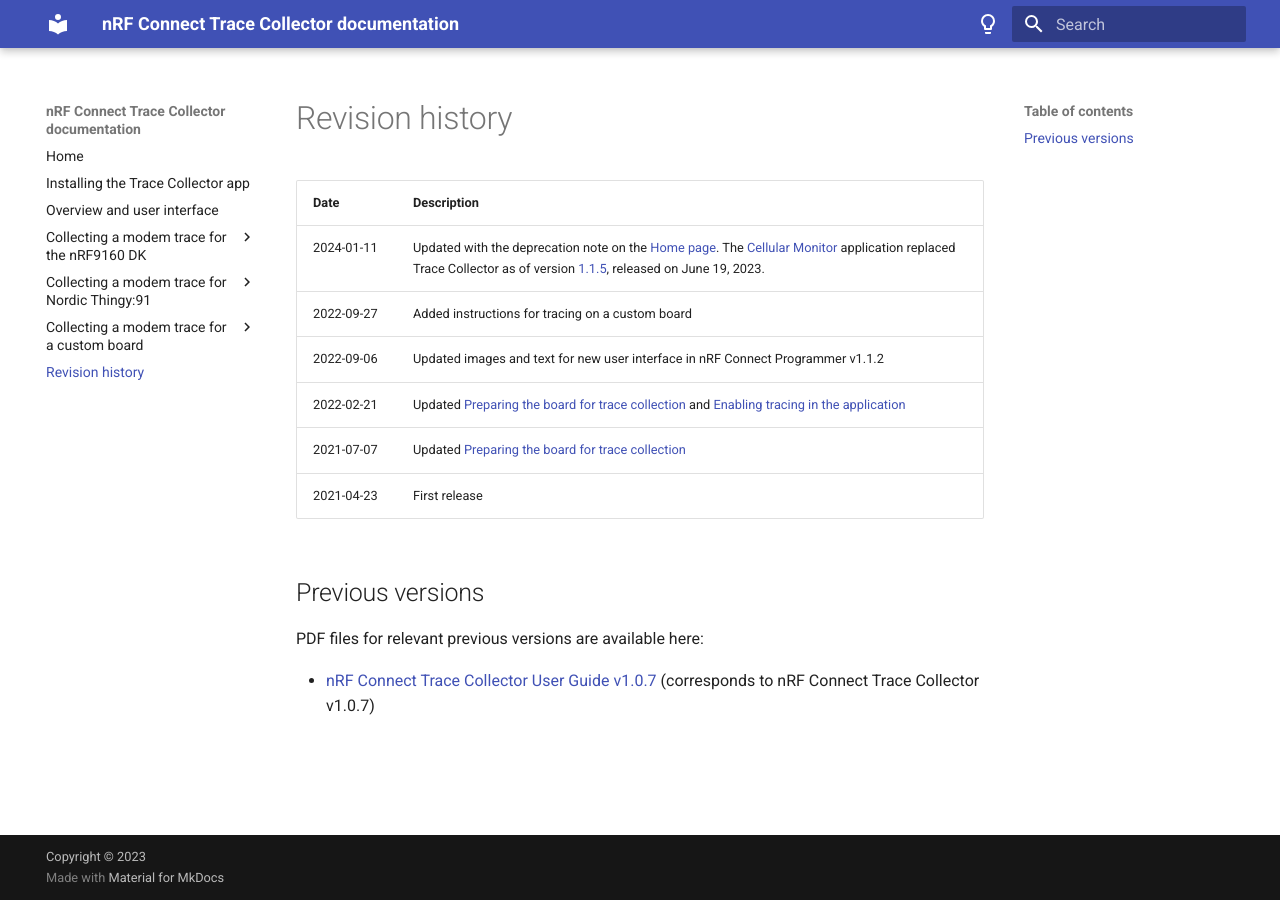
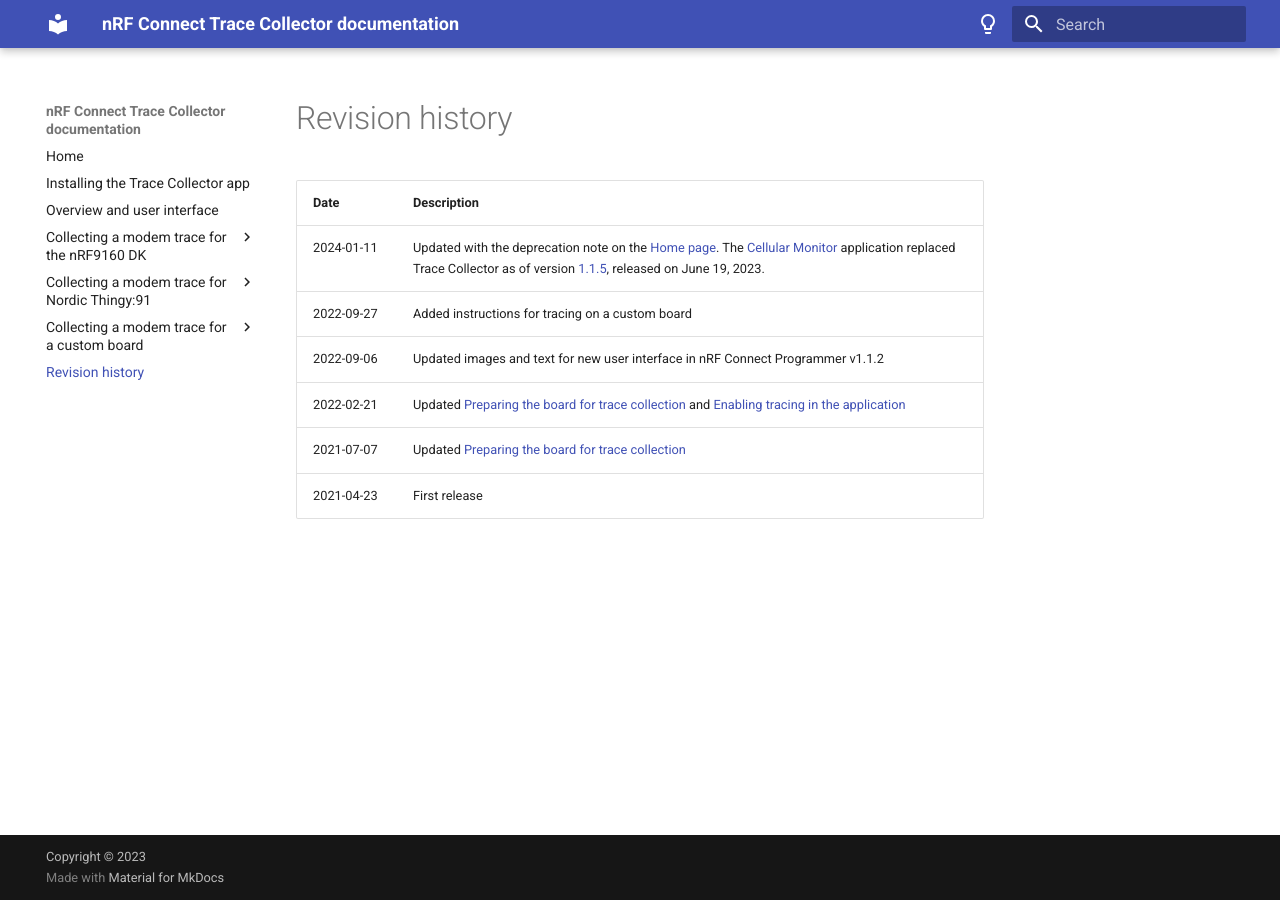
Before and after one commit to NordicSemiconductor/pc-nrfconnect-tracecollector, an MkDocs documentation site: the page built from doc/docs/revision_history_tc.md, in a window 1280 px wide. Built offline with MkDocs 1.6.1 and Material for MkDocs 9.7.7, drawn with Linux system fonts in a browser that asks for light colours.

Commit message:
doc: update Infocenter links (#79)
* doc: update Infocenter links

Replaced Infocenter links with TechDocs ones.

Signed-off-by: Grzegorz Ferenc <Grzegorz.Ferenc@nordicsemi.no>

* Fix: lint

* update changelog

Signed-off-by: Grzegorz Ferenc <Grzegorz.Ferenc@nordicsemi.no>

* remove previous version links

Signed-off-by: Grzegorz Ferenc <Grzegorz.Ferenc@nordicsemi.no>

---------

Signed-off-by: Grzegorz Ferenc <Grzegorz.Ferenc@nordicsemi.no>
Co-authored-by: kylebonnici <kylebonnici@hotmail.com>

```diff
--- a/doc/docs/revision_history_tc.md
+++ b/doc/docs/revision_history_tc.md
@@ -8,9 +8,3 @@
 | 2022-02-21 | Updated [Preparing the board for trace collection](nrf9160_preparing.md) and [Enabling tracing in the application](nrf9160_enabling.md) |
 | 2021-07-07 | Updated [Preparing the board for trace collection](nrf9160_preparing.md)             |
 | 2021-04-23 | First release                                                |
-
-## Previous versions
-
-PDF files for relevant previous versions are available here:
-
-- [nRF Connect Trace Collector User Guide v1.0.7](https://infocenter.nordicsemi.com/pdf/nRF_Connect_Trace_Collector_User_Guide_v1.0.7.pdf) (corresponds to nRF Connect Trace Collector v1.0.7)
--- a/package.json
+++ b/package.json
@@ -1,6 +1,6 @@
 {
     "name": "pc-nrfconnect-tracecollector",
-    "version": "1.1.5",
+    "version": "1.1.6",
     "displayName": "Trace Collector",
     "description": "Deprecated: Capture nRF91 modem trace",
     "homepage": "https://github.com/NordicSemiconductor/pc-nrfconnect-tracecollector",
```
Also changed, not shown: Changelog.md, README.md, 1 other file.
